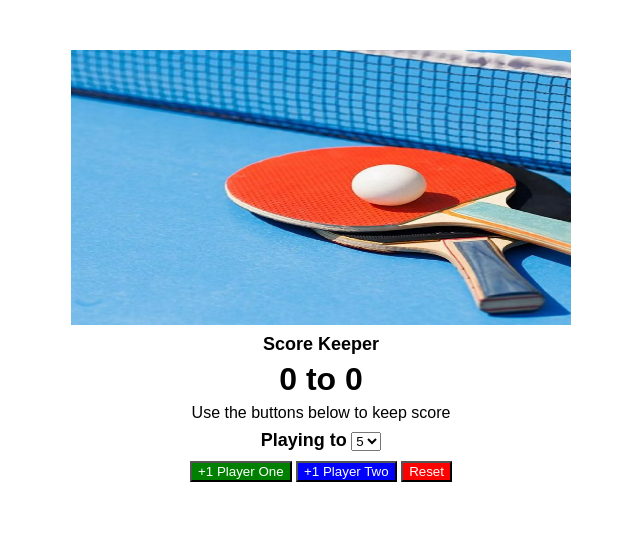
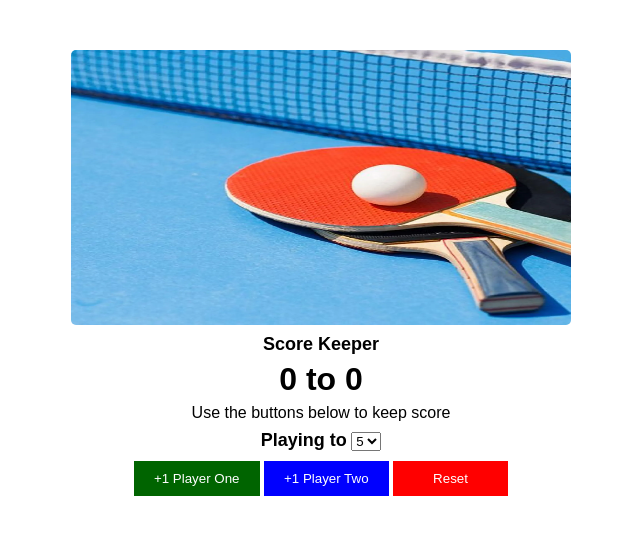
Before and after one commit to AbdirizakAh20/JavaScript, a plain HTML site: page Scorekeeper.html in a window 1280 px wide. In both pictures the pointer is over the button "+1 Player One". Shown: the whole page, without its empty margins (319-959 px from the left). Drawn offline with Linux system fonts and the light colour scheme.

Commit message:
Scorekeeper styling

```diff
--- a/Scorekeeper.css
+++ b/Scorekeeper.css
@@ -78,22 +78,39 @@ body{
 
 .button{
 	color: white;
+	min-width: 115px;
+	padding: 10px 20px;
+	border: none;
+	cursor: pointer;
 }
 
 #first{
 	background-color: green;
 }
 
+#first:hover{
+	background-color: darkgreen;
+}
+
 #second{
 	background-color: blue;
+}
+
+#second:hover{
+	background-color:dodgerblue;
 }
 
 #reset{
 	background-color: red;
 }
 
+#reset:hover{
+	background-color:crimson;
+}
+
 .img{
 	width: 50%;
 	height: 275px;
 	min-width: 500px;
+	border-radius: 5px;
 }
```
